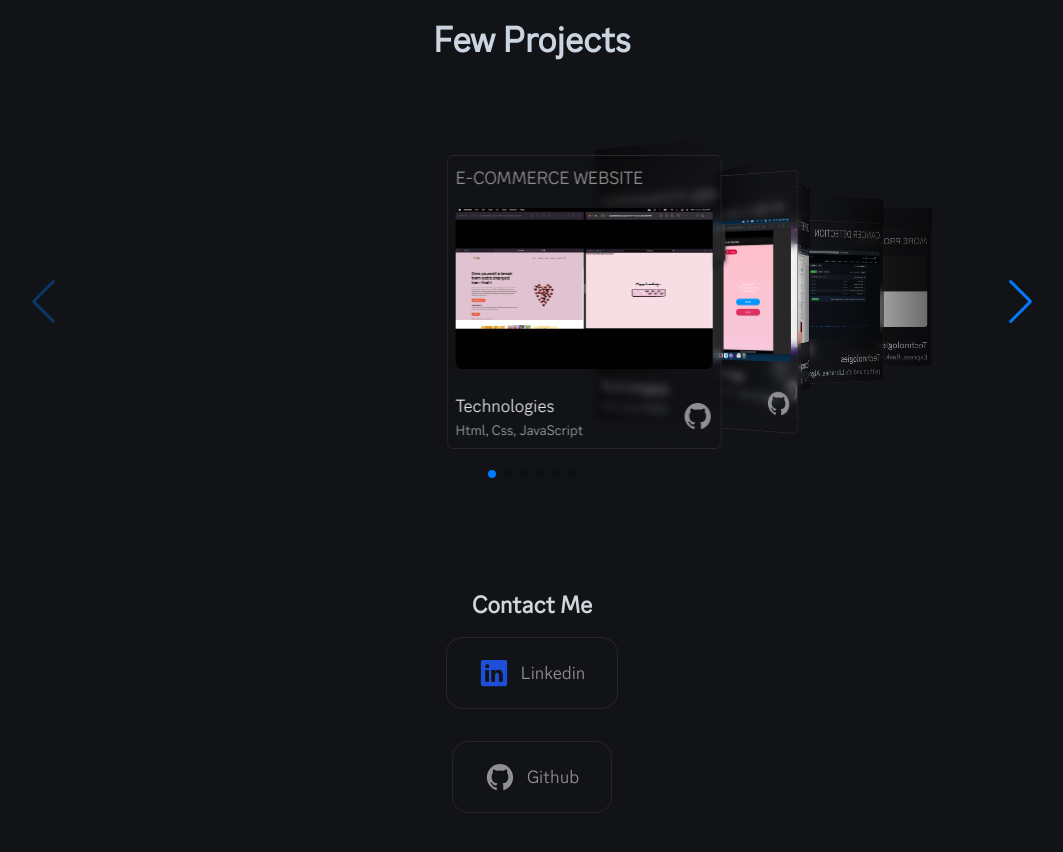
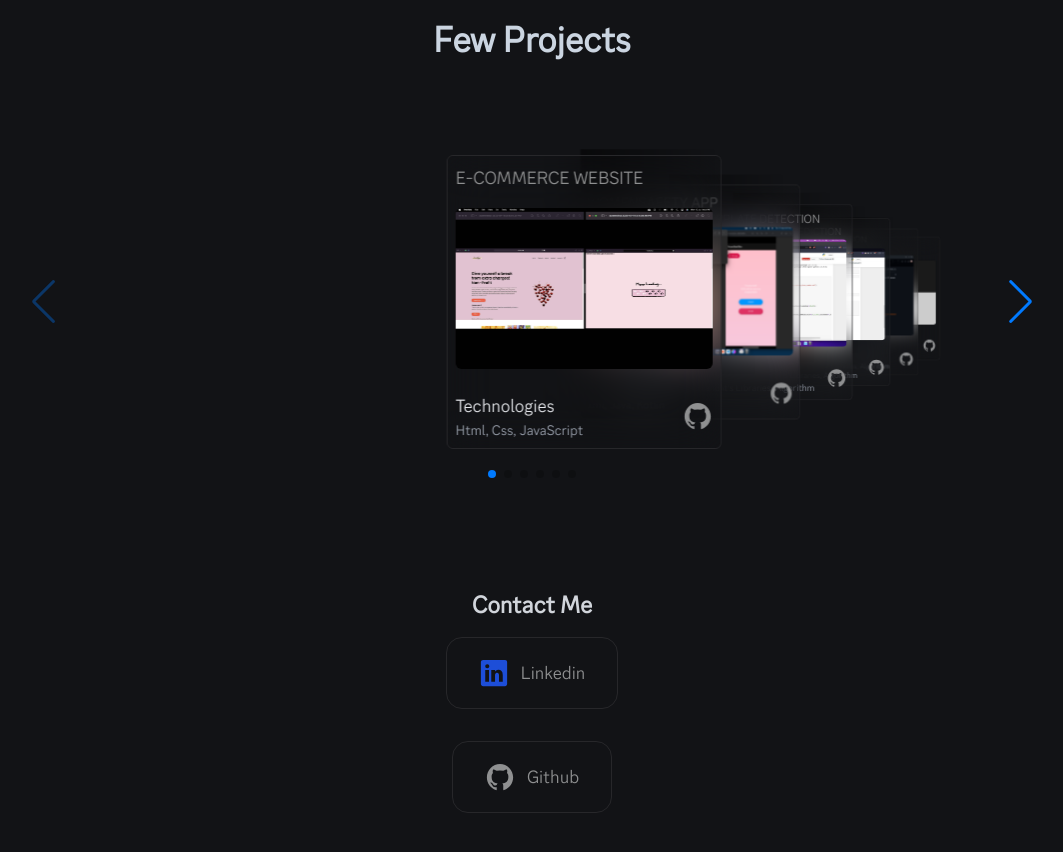
Before and after one commit to aaayushh7/myPortfolio, a React (Create React App) app: page / in a window 1280 px wide. Shown: the part 3160-4012 px from the top of the page, without its empty margins (108-1171 px from the left). Built offline with nearby package versions, Linux system fonts and the light colour scheme.

Commit message:
Blue on backdrop

```diff
--- a/src/proect.js
+++ b/src/proect.js
@@ -41,9 +41,9 @@ const Project = () => {
             },
           }}
         coverflowEffect={{
-          rotate: 15, // Adjust the rotation angle
+          rotate: 0, // Adjust the rotation angle
           stretch: 10, // Adjust the stretch effect
-          depth: 100, // Adjust the depth effect
+          depth: 120, // Adjust the depth effect
           modifier: 2.5,
         }}
         pagination={{ el: '.swiper-pagination', clickable: true }}
@@ -55,7 +55,7 @@ const Project = () => {
         modules={[EffectCoverflow, Pagination, Navigation]}
         className="swiper_container"
       >
-                <SwiperSlide className='pt-11 pb-11'><div className='backdrop-blur-sm border cursor-pointer border-zinc-800 rounded-md p-2 min-w-[275px] md:max-w-[275px] hover:border-zinc-600 duration-100 ease-in-out'>
+                <SwiperSlide className='pt-11 pb-11'><div className=' backdrop-blur-xl  border cursor-pointer border-zinc-800 rounded-md p-2 min-w-[275px] md:max-w-[275px] hover:border-zinc-600 duration-100 ease-in-out'>
                   <p className='text-lg text-textBase font-medium uppercase'>
                     E-commerce website
                   </p>
@@ -79,7 +79,7 @@ const Project = () => {
                     </a>
                   </div>
                 </div></SwiperSlide>
-                <SwiperSlide className='pt-11'><div className=' backdrop-blur-sm  border cursor-pointer border-zinc-800 rounded-md p-2 min-w-[275px] md:max-w-[275px] hover:border-zinc-600 duration-100 ease-in-out'>
+                <SwiperSlide className='pt-11'><div className='backdrop-blur-xl border cursor-pointer border-zinc-800 rounded-md p-2 min-w-[275px] md:max-w-[275px] hover:border-zinc-600 duration-100 ease-in-out'>
                   <p className='text-lg text-textBase font-medium uppercase'>
                    WomenSafety app
                   </p>
@@ -104,7 +104,7 @@ const Project = () => {
                   </div>
                 </div>
                 </SwiperSlide>
-                <SwiperSlide className='pt-11'><div className=' backdrop-blur-sm  border cursor-pointer border-zinc-800 rounded-md p-2 min-w-[275px] md:max-w-[275px] hover:border-zinc-600 duration-100 ease-in-out'>
+                <SwiperSlide className='pt-11'><div className=' backdrop-blur-xl  border cursor-pointer border-zinc-800 rounded-md p-2 min-w-[275px] md:max-w-[275px] hover:border-zinc-600 duration-100 ease-in-out'>
                   <p className='text-lg text-textBase font-medium uppercase'>
                     NumberPlate Detection
                   </p>
@@ -127,7 +127,7 @@ const Project = () => {
                     </a>
                   </div>
                 </div></SwiperSlide>
-                <SwiperSlide className='pt-11'><div className=' backdrop-blur-sm  border cursor-pointer border-zinc-800 rounded-md p-2 min-w-[275px] md:max-w-[275px] hover:border-zinc-600 duration-100 ease-in-out'>
+                <SwiperSlide className='pt-11'><div className=' backdrop-blur-xl  border cursor-pointer border-zinc-800 rounded-md p-2 min-w-[275px] md:max-w-[275px] hover:border-zinc-600 duration-100 ease-in-out'>
 
                   <p className='text-lg text-textBase font-medium uppercase'>
                     Disaster Prediction
@@ -151,7 +151,7 @@ const Project = () => {
                     </a>
                   </div>
                 </div></SwiperSlide>
-                <SwiperSlide className='pt-11'><div className=' backdrop-blur-sm  border cursor-pointer border-zinc-800 rounded-md p-2 min-w-[275px] md:max-w-[275px] hover:border-zinc-600 duration-100 ease-in-out'>
+                <SwiperSlide className='pt-11'><div className=' backdrop-blur-xl  border cursor-pointer border-zinc-800 rounded-md p-2 min-w-[275px] md:max-w-[275px] hover:border-zinc-600 duration-100 ease-in-out'>
 
                   <p className='text-lg text-textBase font-medium uppercase'>
                     Cancer Detection
@@ -175,7 +175,7 @@ const Project = () => {
                     </a>
                   </div>
                 </div></SwiperSlide>
-                <SwiperSlide className='pt-11'><div className=' backdrop-blur-sm  border cursor-pointer border-zinc-800 rounded-md p-2 min-w-[275px] md:max-w-[275px] hover:border-zinc-600 duration-100 ease-in-out'>
+                <SwiperSlide className='pt-11'><div className=' backdrop-blur-xl  border cursor-pointer border-zinc-800 rounded-md p-2 min-w-[275px] md:max-w-[275px] hover:border-zinc-600 duration-100 ease-in-out'>
 
                   <p className='text-lg text-textBase font-medium uppercase'>
                     More Projects
```
